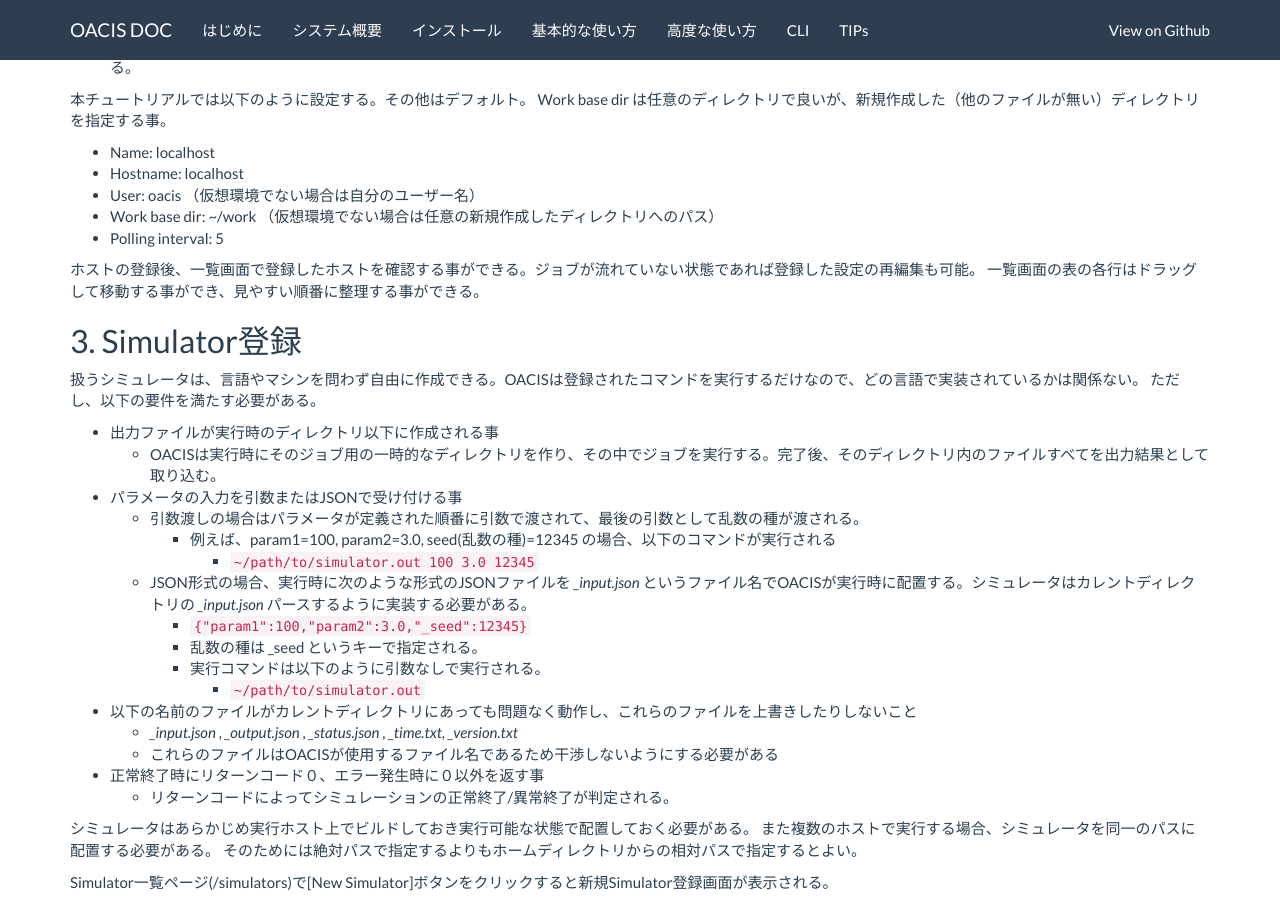
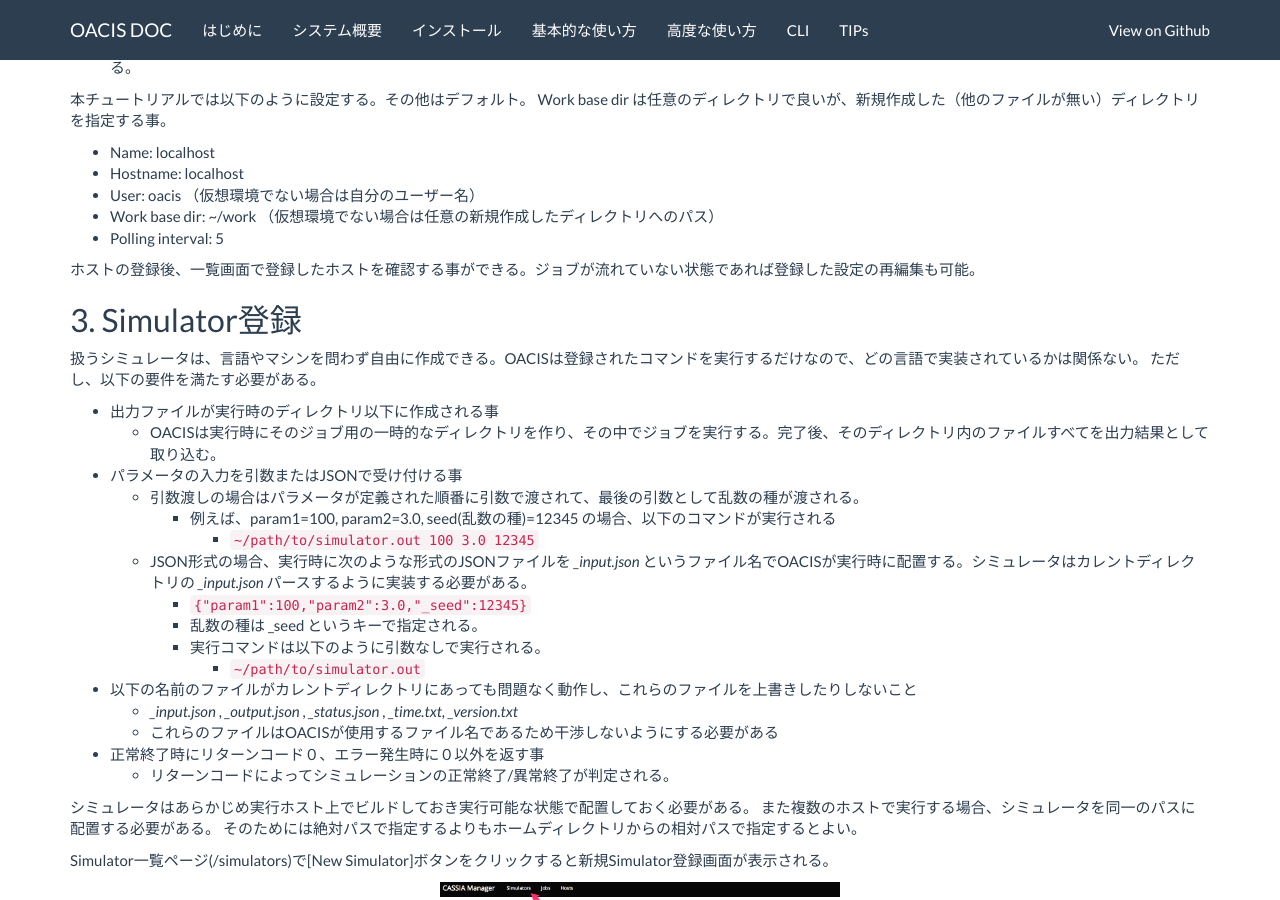
Before and after one commit to crest-cassia/oacis, a Jekyll site: the page built from ja/basic_usage.md, in a window 1280 px wide and 900 px high, scrolled down 1713 px. Built offline with Jekyll 4.4.1, drawn with Linux system fonts in a browser that asks for light colours; nearby versions of some CDN libraries; some of the changed text lies outside the part shown.

Commit message:
trivial revise

```diff
--- a/ja/basic_usage.md
+++ b/ja/basic_usage.md
@@ -84,7 +84,6 @@
 - Polling interval: 5
 
 ホストの登録後、一覧画面で登録したホストを確認する事ができる。ジョブが流れていない状態であれば登録した設定の再編集も可能。
-一覧画面の表の各行はドラッグして移動する事ができ、見やすい順番に整理する事ができる。
 
 ## 3. Simulator登録
 
@@ -144,4 +143,3 @@
 (注) "Add Parameter" と書かれたリンクをクリックすると、パラメータ定義を入力するためのフィールドが出現する。任意の個数のパラメータ定義を登録することができる。
 
 シミュレータの登録後、一覧画面で登録したシミュレータを確認する事ができる。
-一覧画面の表の各行はドラッグして移動する事ができ、見やすい順番に整理する事ができる。
```
